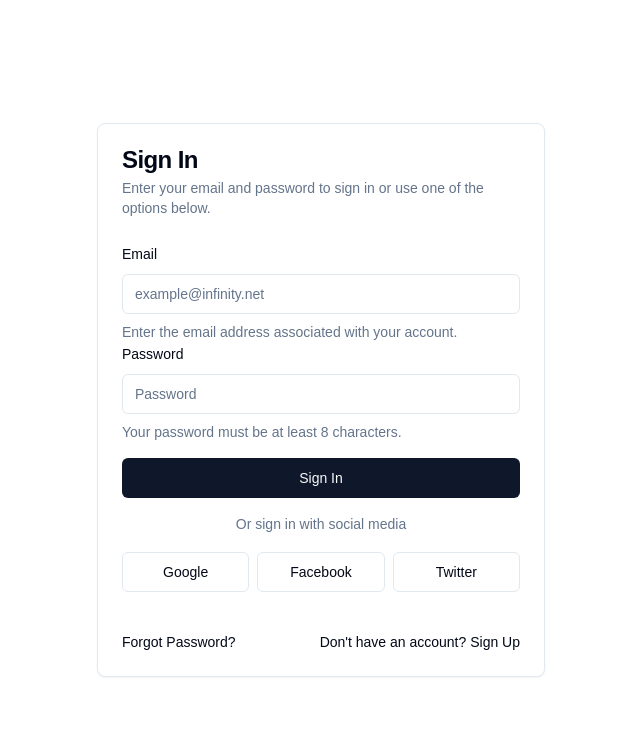
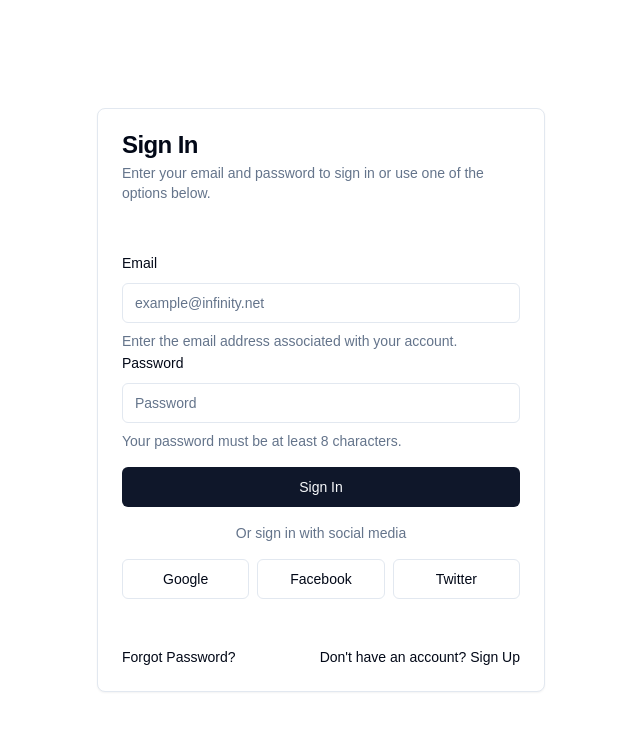
Before and after one commit to TheInfinityNet/next-client, a Next.js app: page /sign-in in a window 1280 px wide. Shown: the top 730 px of the page, without its empty margins (319-959 px from the left). Built offline with nearby package versions, Linux system fonts and the light colour scheme.

Commit message:
feat: add react-query

```diff
--- a/package.json
+++ b/package.json
@@ -13,8 +13,10 @@
     "@radix-ui/react-label": "^2.1.0",
     "@radix-ui/react-slot": "^1.1.0",
     "@radix-ui/react-toast": "^1.2.1",
+    "@tanstack/react-query": "^5.59.14",
     "class-variance-authority": "^0.7.0",
     "clsx": "^2.1.1",
+    "infinity-net-api": "^0.0.4",
     "lucide-react": "^0.445.0",
     "next": "14.2.13",
     "react": "^18",
--- a/src/app/(auth)/sign-in/page.tsx
+++ b/src/app/(auth)/sign-in/page.tsx
@@ -1,4 +1,5 @@
 "use client";
+
 import { Button } from "@/components/ui/button";
 import {
   Card,
@@ -10,7 +11,6 @@ import {
 } from "@/components/ui/card";
 import { Input } from "@/components/ui/input";
 import { useForm } from "react-hook-form";
-import { zodResolver } from "@hookform/resolvers/zod";
 import {
   Form,
   FormControl,
@@ -21,35 +21,51 @@ import {
   FormMessage,
 } from "@/components/ui/form";
 import { useToast } from "@/hooks/use-toast";
-import { z } from "zod";
 import Link from "next/link";
+import { SignInRequestSchema } from "infinity-net-api";
+import { useSignInMutation } from "@/hooks/apis/auth";
+import { useRouter } from "next/navigation";
 
-export default function Page() {
-  const form = useForm({
-    resolver: zodResolver(
-      z.object({ email: z.string(), password: z.string() }),
-    ),
+export default function SignInPage() {
+  const router = useRouter();
+  const { toast } = useToast();
+  const signInMutation = useSignInMutation();
+
+  const form = useForm<SignInRequestSchema>({
     defaultValues: {
       email: "",
       password: "",
     },
   });
 
-  const { toast } = useToast();
-
-  const onSubmit = form.handleSubmit((values) => {});
+  const onSubmit = form.handleSubmit((values) => {
+    signInMutation.mutate(values, {
+      onSuccess: () => {
+        toast({
+          title: "Sign in successful",
+          description: "You have been signed in",
+        });
+        router.push("/");
+      },
+      onError: (error) => {
+        toast({
+          title: "Sign in failed",
+          description: error.message,
+        });
+      },
+    });
+  });
 
   return (
     <Card className="mx-auto w-full max-w-md space-y-6">
-      <CardHeader className="pb-0">
+      <CardHeader>
         <CardTitle>Sign In</CardTitle>
         <CardDescription>
           Enter your email and password to sign in or use one of the options
           below.
         </CardDescription>
       </CardHeader>
-
-      <CardContent className="space-y-4 py-0">
+      <CardContent className="space-y-4">
         <Form {...form}>
           <form onSubmit={onSubmit}>
             <FormField
@@ -68,7 +84,6 @@ export default function Page() {
                 </FormItem>
               )}
             />
-
             <FormField
               control={form.control}
               name="password"
@@ -85,17 +100,14 @@ export default function Page() {
                 </FormItem>
               )}
             />
-
-            <div className="flex flex-col space-y-4 mt-4">
-              <Button className="w-full">Sign In</Button>
-            </div>
+            <Button className="w-full mt-4" type="submit">
+              Sign In
+            </Button>
           </form>
         </Form>
-
-        <span className="inline-block text-sm text-center w-full text-muted-foreground">
+        <p className="text-sm text-center text-muted-foreground">
           Or sign in with social media
-        </span>
-
+        </p>
         <div className="flex space-x-2">
           <Button variant="outline" className="w-full">
             Google
@@ -108,18 +120,16 @@ export default function Page() {
           </Button>
         </div>
       </CardContent>
-      <CardFooter className="flex-col mt-0 gap-2">
-        <div className="flex items-center justify-between w-full mt-4">
+      <CardFooter className="flex justify-between">
         <Link href="/forgot-password" className="text-sm hover:text-primary">
           Forgot Password?
         </Link>
-          <span className="text-sm">
+        <p className="text-sm">
           Don't have an account?{" "}
           <Link href="/sign-up" className="hover:text-primary">
             Sign Up
           </Link>
-          </span>
-        </div>
+        </p>
       </CardFooter>
     </Card>
   );
--- a/src/app/layout.tsx
+++ b/src/app/layout.tsx
@@ -1,6 +1,7 @@
 import type { Metadata } from "next";
 import localFont from "next/font/local";
 import "./globals.css";
+import { Providers } from "./providers";
 
 const geistSans = localFont({
   src: "./fonts/GeistVF.woff",
@@ -28,7 +29,7 @@ export default function RootLayout({
       <body
         className={`${geistSans.variable} ${geistMono.variable} antialiased`}
       >
-        {children}
+        <Providers>{children}</Providers>
       </body>
     </html>
   );
--- /dev/null
+++ b/src/app/providers.tsx
@@ -0,0 +1,14 @@
+"use client";
+import { QueryClient, QueryClientProvider } from "@tanstack/react-query";
+
+const queryClient = new QueryClient();
+
+export function Providers({
+  children,
+}: Readonly<{
+  children: React.ReactNode;
+}>) {
+  return (
+    <QueryClientProvider client={queryClient}>{children}</QueryClientProvider>
+  );
+}
--- /dev/null
+++ b/src/hooks/apis/auth.ts
@@ -0,0 +1,24 @@
+import { useMutation } from "@tanstack/react-query";
+import {
+  postIdentityAuthSignIn,
+  SignInRequest,
+  SignInResponse,
+} from "infinity-net-api";
+
+export function useSignInMutation() {
+  return useMutation<SignInResponse, Error, SignInRequest>({
+    mutationKey: ["signIn"],
+    mutationFn: (data) =>
+      postIdentityAuthSignIn(data, {
+        headers: {
+          "No-Auth": true,
+        },
+      }),
+    onSuccess(data) {
+      console.log(data);
+    },
+    onError(error) {
+      console.error(error);
+    },
+  });
+}
```
Also changed, not shown: 1 other file (tests, documents, lock files or other folders). Lines whose indentation alone changed are shown as unchanged.
